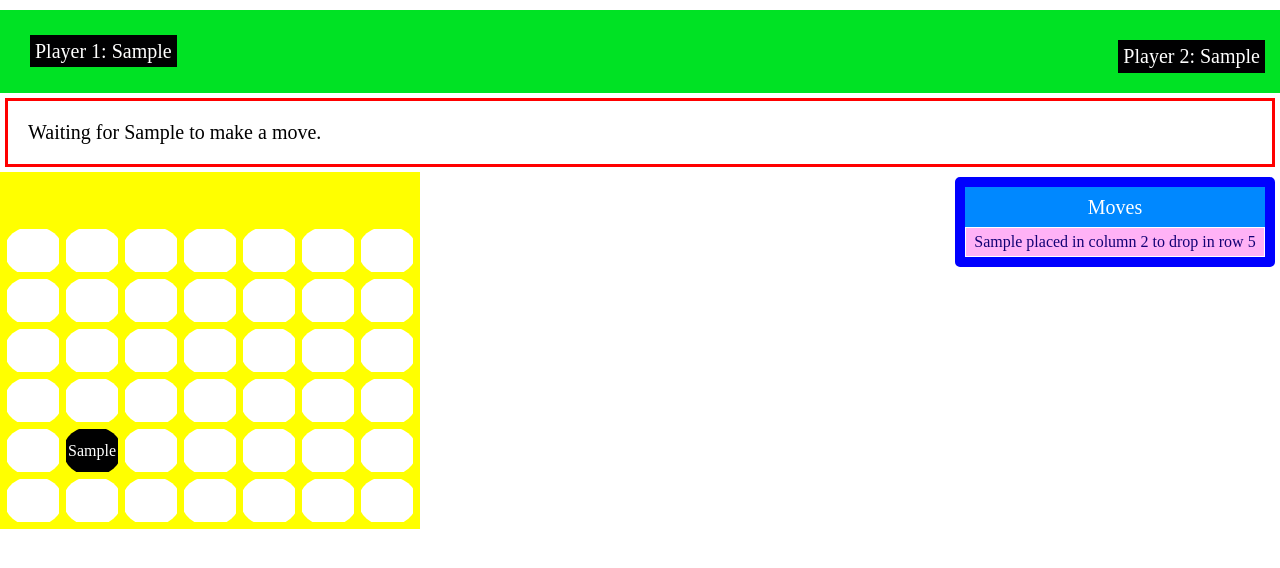
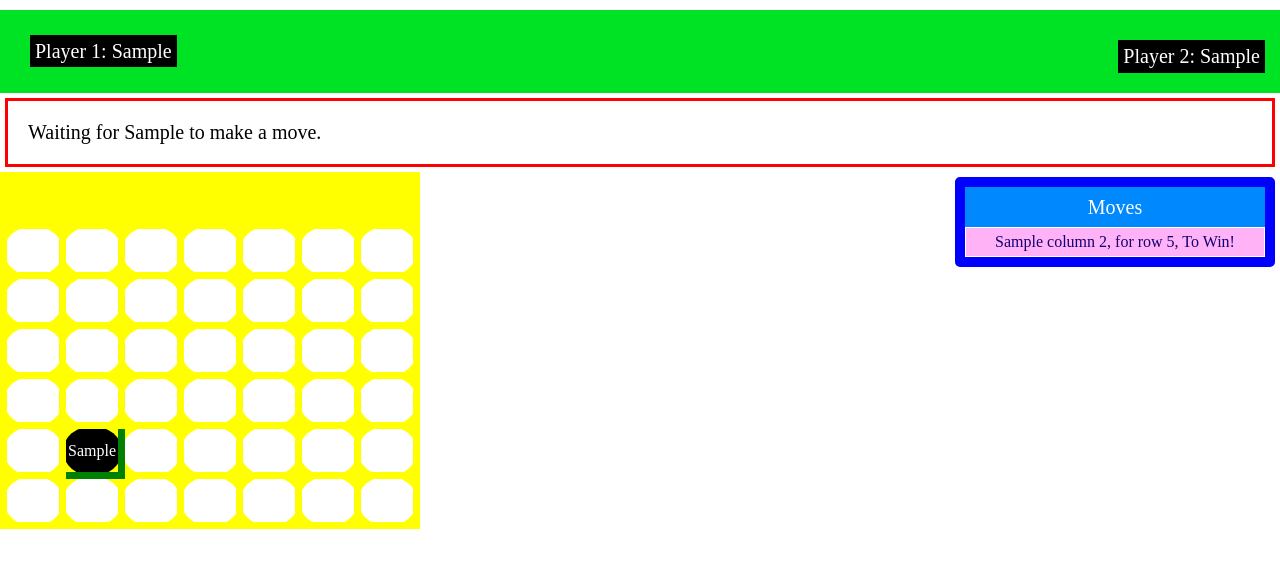
Before and after one commit to ozzy92/JaysConnect4, a Django app: page /connect4/play/1/ in a window 1280 px wide; the page is wider, and only the part inside the window is pictured. Shown: the part 63-631 px from the top of that part. Run offline with Django 3.2, Linux system fonts and the light colour scheme; tables that the repository leaves empty hold one stand-in row (values such as "Sample post").

Commit message:
Added winning board cells, added draws, some authentication fixes

```diff
--- a/connect4/models.py
+++ b/connect4/models.py
@@ -28,8 +28,10 @@ class Game(models.Model):
         if self.winner:
             return '%s wins vs %s' % (self.winner_name, self.player1_name if self.winner == 2 else self.player2_name)
         else:
-            return '%s vs %s%s' % (
-                self.player1_name, self.player2_name or '(Click to Join)',
+            return '%s %s %s%s' % (
+                self.player1_name,
+                'draws' if self.is_draw else 'vs',
+                self.player2_name or '(Click to Join)',
                 ' (Abandoned)' if self.status == self.Status.ABANDONED.value else ''
             )
 
@@ -52,6 +54,12 @@ class Game(models.Model):
     @property
     def winner_name(self):
         return self.player1_name if self.winner == 1 else self.player2_name if self.winner == 2 else None
+
+    @property
+    def is_draw(self):
+        # game is a draw if board fills up!
+        # FIXME: no validation...
+        return self.status == self.Status.FINISHED.value and not self.winner
 
     @property
     def start_date(self):
@@ -84,7 +92,8 @@ class Game(models.Model):
     def _build_board(self):
         ''' returns a tuple (board, col_full)
             board is a list of lists, rows of columns
-                each cell is a list [player, color]; player is (1 or 2) or None (empty)
+                each cell is a list [player, color, win];
+                    player is (1 or 2) or None (empty), win is True if winning move
             col_full is a list of bools to specific if the column is full
         '''
         # FIXME: this does no validation, it assumes all the moves and players are valid
@@ -93,7 +102,7 @@ class Game(models.Model):
             player = 1 if coin.player == self.player1 else 2 if coin.player == self.player2 else None
             color = self.player1color if player == 1 else self.player2color if player == 2 else None
             # color converted to web hex for the template
-            board[coin.row][coin.column] = [player, '#{0:06X}'.format(color)]
+            board[coin.row][coin.column] = [player, '#{0:06X}'.format(color), coin.winner]
         col_full = [all(board[row][col][0] for row in range(self.ROWS)) for col in range(self.COLS)]
         return (board, col_full)
 
@@ -128,17 +137,21 @@ class Game(models.Model):
                 # determine the row the coin falls to
                 for (row_index, row) in enumerate(board):
                     if not row[column][0]:
-                        # valid move, check if they won!  Add their coin to the board, so we don't need to reload
+                        # valid move, create the move
+                        coin = self.coin_set.create(game=self, player=player, row=row_index, column=column)
+                        coin.save()
+                        # check if they won!  Add their coin to the board, so we don't need to reload
                         # FIXME: this is a race condition, I need to figure out how to do transactions
                         # if the user is really fast, they could try and place another coin
-                        board[row_index][column] = (player_num, None)  # is_winner doesn't check color
+                        board[row_index][column] = (player_num, None, False)
                         if self._is_winner(board, row_index, column):
                             self.status = self.Status.FINISHED.value
                             self.winner = player_num
                             self.save()
-                        # create the move
-                        coin = self.coin_set.create(game=self, player=player, row=row_index, column=column)
-                        coin.save()
+                        # no winner, see if it's a draw
+                        elif len(self.coin_set.all()) == self.ROWS * self.COLS:
+                            self.status = self.Status.FINISHED.value
+                            self.save()
                         return True
         logging.warning('Invalid move received %s, %s, %s' % (self.id, player.username, column))
         return False
@@ -151,10 +164,12 @@ class Game(models.Model):
         def _four_in_a_row(cells):
             ''' helper to loop through cell sequence that is adjacent, list of tuple (row, col) '''
             sequential = 0
-            for (r, c) in cells:
+            for (i, (r, c)) in enumerate(cells):
                 if board[r][c][0] == player:
                     sequential += 1
                     if sequential == 4:
+                        # found a winner, mark the board
+                        self._mark_winners(cells[i-3:i+1])
                         return True
                 else:
                     sequential = 0
@@ -177,6 +192,14 @@ class Game(models.Model):
         is_winner = any(_four_in_a_row(cells) for cells in cells_lists)
         return is_winner
 
+    def _mark_winners(self, cells):
+        ''' marks winning coins '''
+        for coin in self.coin_set.all():
+            (r, c) = (coin.row, coin.column)
+            if (r, c) in cells:
+                coin.winner = True
+                coin.save()
+
 
 class Coin(models.Model):
     game = models.ForeignKey(Game, on_delete=models.CASCADE)
@@ -184,8 +207,11 @@ class Coin(models.Model):
     column = models.IntegerField()
     row = models.IntegerField()
     created_date = models.DateTimeField(default=timezone.now)
+    winner = models.BooleanField(default = False)
 
     def __str__(self):
-        return '%s placed in column %d to drop in row %d' % (
-            self.player.get_short_name(), self.column + 1, (Game.ROWS - self.row)
+        last = self == self.game.last_move
+        return '%s column %d, for row %d%s' % (
+            self.player.get_short_name(), self.column + 1, (Game.ROWS - self.row),
+            ', To Win!' if last and self.winner else ', To Draw!' if last and self.game.is_draw else ''
         )
--- a/connect4/static/connect4/styles.css
+++ b/connect4/static/connect4/styles.css
@@ -127,6 +127,10 @@ a.leavegame {
     float: right;
 }
 
+span.columnfull {
+    color: grey;
+}
+
 table.board {
     border-collapse: collapse;
     background: yellow;
@@ -137,6 +141,17 @@ td.board {
     width: 50px;
     height: 50px;
     border: 7px solid yellow;
+    border-radius: 100%;
+    text-align: center;
+    /* yes colors look weird, but used columns change to dark coin colors */
+    color: white;
+    background: white;
+}
+
+td.boardwinner {
+    width: 50px;
+    height: 50px;
+    border: 7px solid green;
     border-radius: 100%;
     text-align: center;
     /* yes colors look weird, but used columns change to dark coin colors */
--- a/connect4/templates/connect4/board.html
+++ b/connect4/templates/connect4/board.html
@@ -48,9 +57,17 @@
     {% for row in game.board reversed %}
         <tr>
             {% for col in row %}
-                <td class="board" style="background: {% if col.0 %}{{ col.1 }}{% endif %}" id="row{{ forloop.parentloop.counter0 }}col{{ forloop.counter0 }}">
+                <td class="{% if col.2 %}boardwinner{% else %}board{% endif %}"
+                        style="background: {% if col.0 %}{{ col.1 }}{% endif %}"
+                        id="row{{ forloop.parentloop.counter0 }}col{{ forloop.counter0 }}">
                     {% if col.0 %}
-                        <span>{% if col.0 == 1 %}{{ game.player1_name }}{% elif col.0 == 2 %}{{ game.player2_name }}{% endif %}</span>
+                        <span>
+                            {% if col.0 == 1 %}
+                                {{ game.player1_name }}
+                            {% elif col.0 == 2 %}
+                                {{ game.player2_name }}
+                            {% endif %}
+                        </span>
                     {% endif %}
                 </td>
             {% endfor %}
--- a/connect4/templates/connect4/games.html
+++ b/connect4/templates/connect4/games.html
@@ -1,6 +1,8 @@
 {% include "./header.html" with title="Connect4: Games!" %}
 <script type="text/javascript" src="{{ STATIC_URL }}connect4/games.js"></script>
-<div><button onclick="create_game();">Create New Game</button></div>
+{% if authenticated %}
+    <div><button onclick="create_game();">Create New Game</button></div>
+{% endif %}
 <div class="games">
     {% include "./game_list.html" with list_id="available_games" list_name="Available Games" %}
     {% include "./game_list.html" with list_id="running_games" list_name="Games In Progress" %}
```
Also changed, not shown: other parts of connect4/templates/connect4/board.html (+15 -6 lines), connect4/migrations/0006_coin_winner.py (added).
